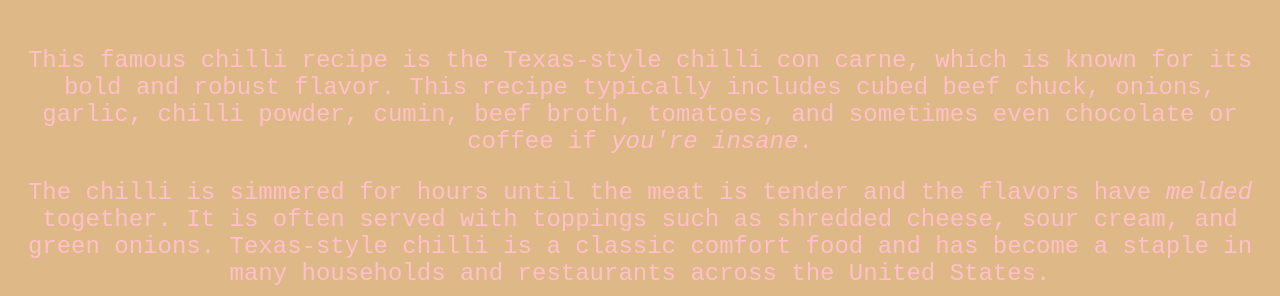
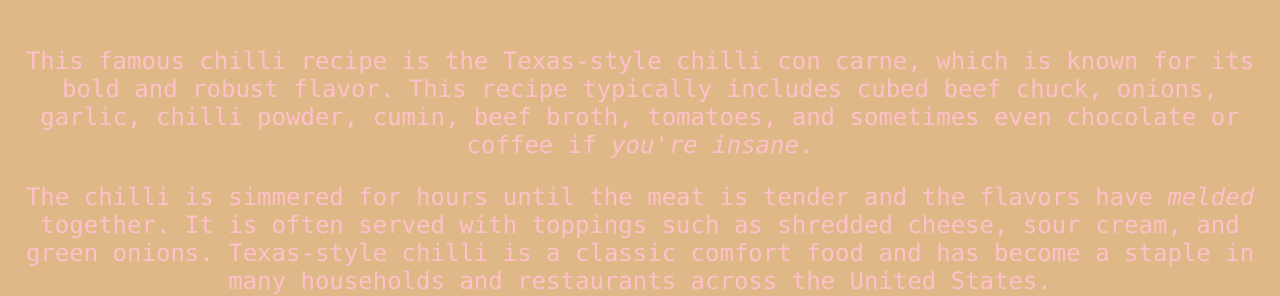
Before and after one commit to Iu-ca/odin-recipes, a plain HTML site: page recipes/chilli.html in a window 1280 px wide. Shown: the part 540-836 px from the top of the page. Drawn offline with Linux system fonts and the light colour scheme.

Commit message:
Add font styles

```diff
--- a/styles.css
+++ b/styles.css
@@ -8,4 +8,4 @@
 
 .headings { font-weight: 700px; font-size: 50px; color: blueviolet;}
 
-.con {color: pink; font-size: 24px; font-family:'Courier New', Courier, monospace}
+.con {color: pink; font-size: 24px; font-family:'Monaco', Courier, monospace}
```
